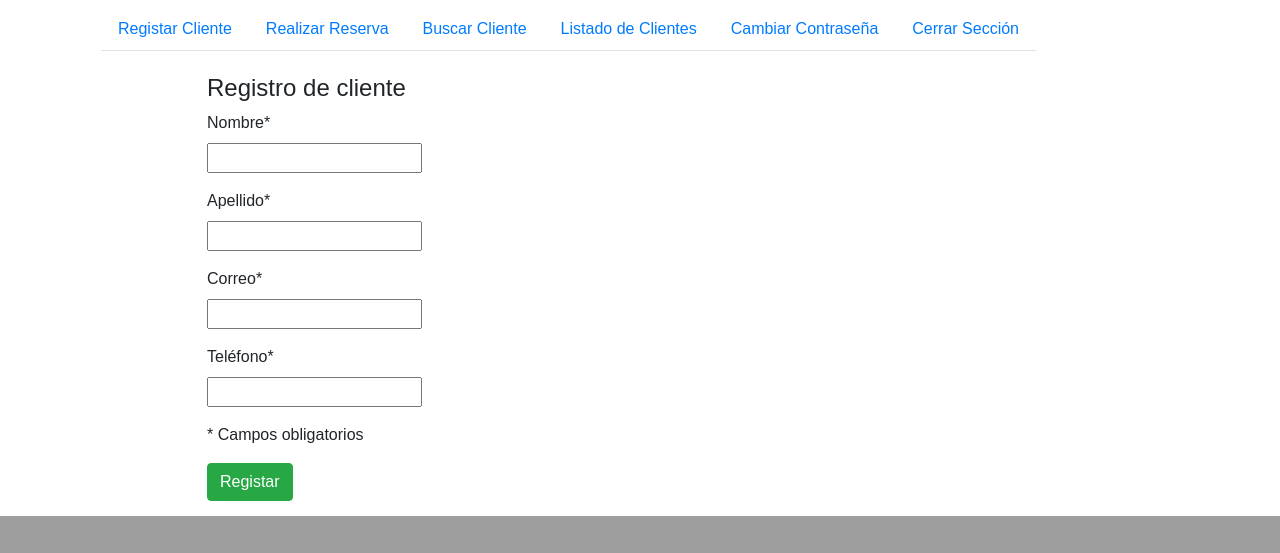
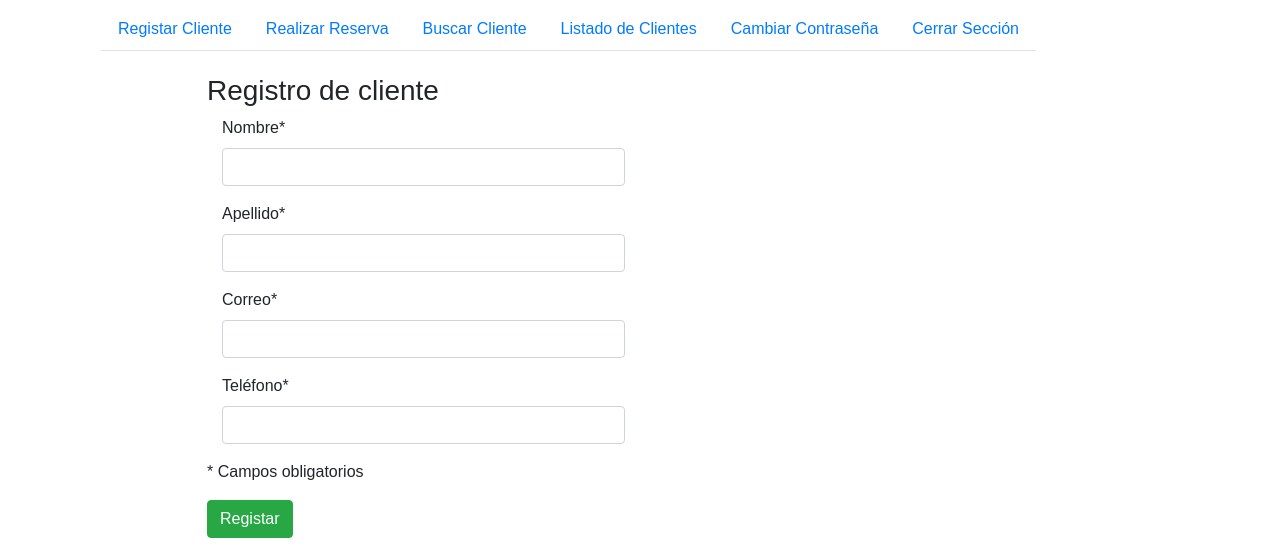
Before and after one commit to dvsegura/gestReservas, a PHP site: page /clienteView.php in a window 1280 px wide. Shown: the part 1016-1569 px from the top of the page. Before the commit the page ends 1532 px from the top, so only its background shows below. Run offline with PHP 8.4, Linux system fonts and the light colour scheme; the visitor is signed in with stand-in values (Sample User, id 1).

Commit message:
Estilo a los formularios

```diff
--- a/clienteView.php
+++ b/clienteView.php
@@ -18,26 +18,26 @@ include('menu.html');
 </head>
 <body>
 	<section id="centro" class="container">
-		<h4>Registro de cliente</h4>
+		<h3>Registro de cliente</h3>
 		<form action="controlador_input.php" method="POST">
-			<div class="form-group">
+			<div class="form-group col-md-6">
 				<div><label for="nombre">Nombre </label>*</div>
-				<div><input type="text" name="nombre" id="nombre"></div>
+				<div><input type="text" name="nombre" id="nombre" class="form-control"></div>
 			</div>
-			<div class="form-group">
+			<div class="form-group col-md-6">
 				<div><label for="apellido">Apellido </label>*</div>
-				<div><input type="text" name="apellido" id="apellido"></div>
+				<div><input type="text" name="apellido" id="apellido" class="form-control"></div>
 			</div>
-			<div class="form-group">
+			<div class="form-group col-md-6">
 				<div><label for="correo">Correo</label>*</div>
-				<div><input type="email" name="correo" id="correo"></div>
+				<div><input type="email" name="correo" id="correo" class="form-control"></div>
 			</div>
-			<div class="form-group">
+			<div class="form-group col-md-6">
 				<div><label for="telefono">Teléfono</label>*</div>
-				<div><input type="tel" name="telefono" id="telefono"></div>
+				<div><input type="tel" name="telefono" id="telefono" class="form-control"></div>
 			</div>
 			<div><p>* Campos obligatorios</p></div>
-			<div><button type="submit" name="enviar" value="Enviar" class="btn btn-success">Registar</button>
+			<button type="submit" name="enviar" value="Enviar" class="btn btn-success">Registar</button>
 		</form>
 	</section>
 </body>
--- a/reservaView.php
+++ b/reservaView.php
@@ -21,8 +21,9 @@ include('menu.html');
 		<h3>Registro de reservas</h3>
 		<form action="controladorReservaView.php" method="POST">
 			<div class="form-group col-md-6">
-				<div><label for="id_cliente">ID </label>*</div>
+				<div><label for="id_cliente">ID </label> *</div>
 				<div><input type="text" name="id_cliente" id="id_cliente" class="form-control"></div> <!-- generar un select con los id de clietes que hay  -->
+				<small>ID es el identificar del usuario</small>
 			</div>
 			<div class="form-group col-md-6">
 				<div><label for="entrada">Fecha de entrada</label> *</div>
@@ -33,7 +34,7 @@ include('menu.html');
 				<div><input type="date" name="salida" id="salida"class="form-control"></div>
 			</div>
 			<small>* Todos los campos son obligatorios</small>
-			<div><button type="submit" name="enviar_reserva" value="Reservar" class="btn btn-success">Reservar</div>
+			<div><button type="submit" name="enviar_reserva" value="Reservar" class="btn btn-success">Reservar</button></div>
 		</form>
 	</section>
 </body>
--- a/style.css
+++ b/style.css
@@ -37,7 +37,7 @@ a{
 	color:#346454;
 }*/
 
-.borrar{
+/*.borrar{
 	width: 30px;
 	height: 30px;
 	text-align: center;
@@ -45,7 +45,7 @@ a{
 	background: #F48383;
 	user-select: none;
 	cursor: pointer;
-}
+}*/
 /*#header_nav{
     display:flex;
     justify-content: center;
```
Also changed, not shown: buscarView.php (+12 -12 lines).
